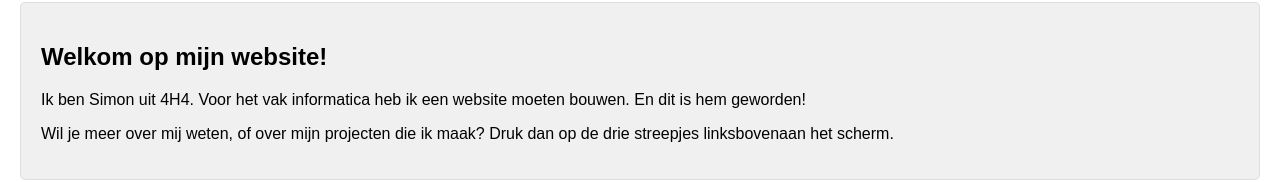
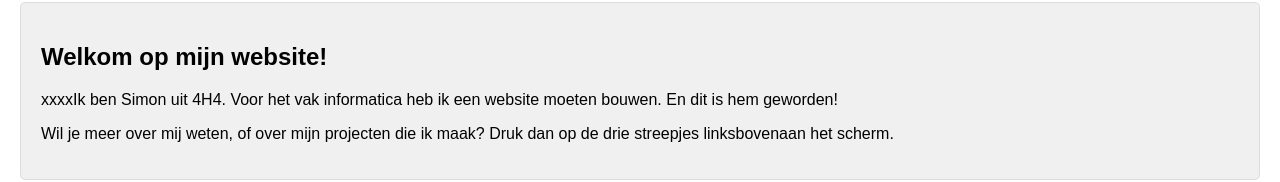
Before and after one commit to SimoxSimox01/SimoxSimox01.github.io, a plain HTML site: page index.html in a window 1280 px wide. Shown: the part 128-310 px from the top of the page. Drawn offline with Linux system fonts and the light colour scheme.

Commit message:
Update index.html

```diff
--- a/index.html
+++ b/index.html
@@ -104,7 +104,7 @@
             <button id="open-btn" onclick="toggleSidebar()">&#9776;</button>
             <div class="content-container">
                 <h2>Welkom op mijn website!</h2>
-                <p>Ik ben Simon uit 4H4. Voor het vak informatica heb ik een website moeten bouwen. En dit is hem geworden!</p>
+                <p>xxxxIk ben Simon uit 4H4. Voor het vak informatica heb ik een website moeten bouwen. En dit is hem geworden!</p>
                 <p>Wil je meer over mij weten, of over mijn projecten die ik maak? Druk dan op de drie streepjes linksbovenaan het scherm.
                 </p>
             </div>
```
